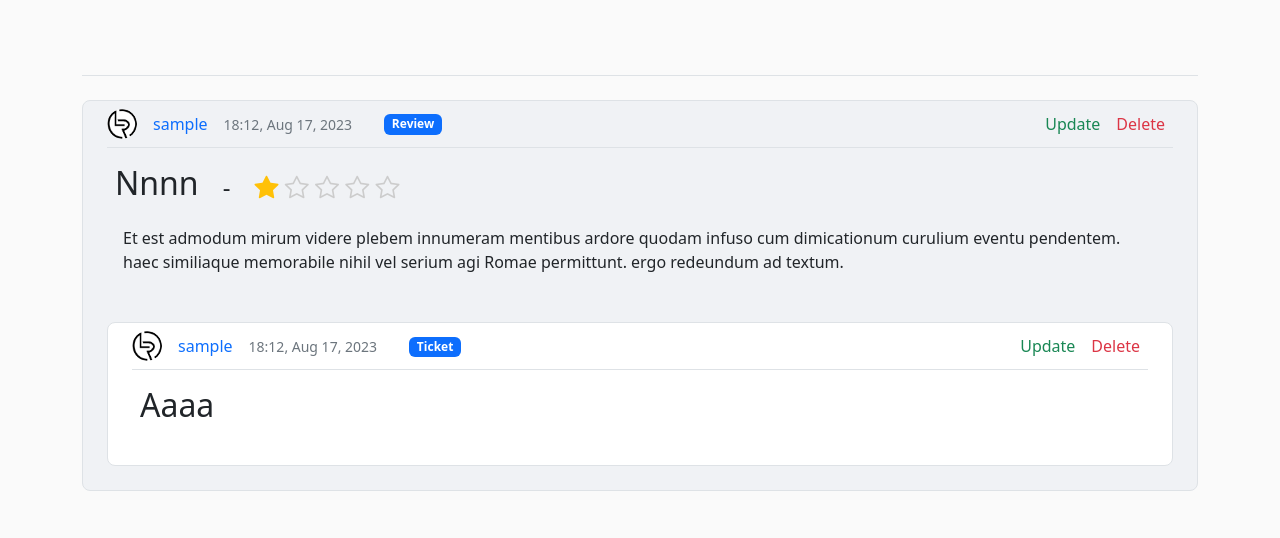
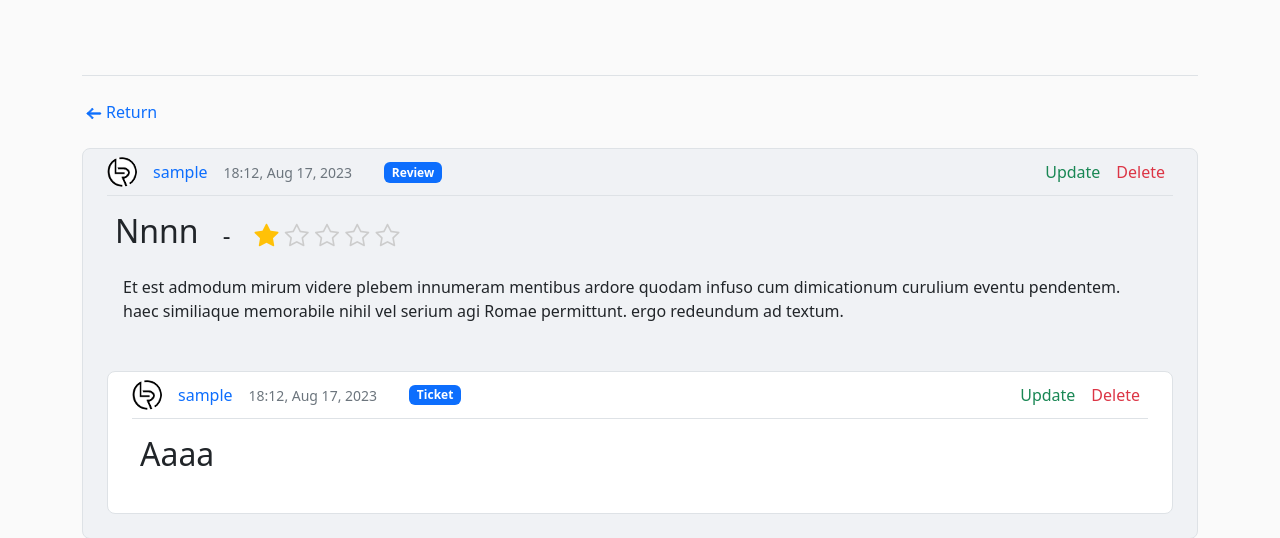
Before and after one commit to johntsinger/da-python-p9, a Django app: page /reviews/ticket/34 in a window 1280 px wide. Shown: the part 65-603 px from the top of the page. Run offline with Django 4.2, Linux system fonts and the light colour scheme; the visitor is signed in with stand-in values (Sample User, id 1); data comes from the database, SQL or seed files in the repository; some libraries are stand-ins or nearby versions.

Commit message:
Add return button in ticket detail and add request.META.HTTP_REFERER to submit_buttons_form.html and return button to get the previous url

```diff
--- a/litrevu/reviews/templates/reviews/includes/submit_buttons_form.html
+++ b/litrevu/reviews/templates/reviews/includes/submit_buttons_form.html
@@ -1,6 +1,7 @@
 <div class="vstack gap-4 gap-md-0 my-4 py-4 d-flex flex-column flex-md-row">
     <div class="col-md-6 pe-md-3">
-        <a class="btn btn-secondary w-100" href="{% url 'feed' %}?page={{ page }}" role="button">Return</a>
+        <!-- request.META.HTTP_REFERER link to the previous page if any -->
+        <a class="btn btn-secondary w-100" href="{% if request.META.HTTP_REFERER %}{{request.META.HTTP_REFERER}}{% else %}{% url 'feed' %}?page={{ page }}{% endif %}" role="button">Return</a>
     </div>
     <div class="col-md-6 ps-md-3">
         <button class="btn btn-primary w-100" type="submit" name="ticket-submit">Send</button>
--- a/litrevu/reviews/templates/reviews/includes/ticket_snippet.html
+++ b/litrevu/reviews/templates/reviews/includes/ticket_snippet.html
@@ -1,5 +1,11 @@
 {% load custom_filters %}
 
+<!-- Return button if user clicks on a ticket-->
+{% if request.resolver_match.url_name == 'ticket-detail' %}
+    <div class="d-flex align-items-center">
+        <a class="text-decoration-none" href="{% if request.META.HTTP_REFERER %}{{request.META.HTTP_REFERER}}{% else %}{% url 'feed' %}?page={{ page }}{% endif %}"><svg width="24px" height="21px" viewBox="0 0 24 24" fill="none" xmlns="http://www.w3.org/2000/svg" stroke="#0d6efd"><g id="SVGRepo_bgCarrier" stroke-width="0"></g><g id="SVGRepo_tracerCarrier" stroke-linecap="round" stroke-linejoin="round"></g><g id="SVGRepo_iconCarrier"> <path d="M10.7672 7.5431C11.0672 7.25744 11.0788 6.78271 10.7931 6.48276C10.5074 6.18281 10.0327 6.17123 9.73276 6.4569L10.7672 7.5431ZM4.48276 11.4569C4.18281 11.7426 4.17123 12.2173 4.4569 12.5172C4.74256 12.8172 5.21729 12.8288 5.51724 12.5431L4.48276 11.4569ZM5.51724 11.4569C5.21729 11.1712 4.74256 11.1828 4.4569 11.4828C4.17123 11.7827 4.18281 12.2574 4.48276 12.5431L5.51724 11.4569ZM9.73276 17.5431C10.0327 17.8288 10.5074 17.8172 10.7931 17.5172C11.0788 17.2173 11.0672 16.7426 10.7672 16.4569L9.73276 17.5431ZM5 11.25C4.58579 11.25 4.25 11.5858 4.25 12C4.25 12.4142 4.58579 12.75 5 12.75V11.25ZM19 12.75C19.4142 12.75 19.75 12.4142 19.75 12C19.75 11.5858 19.4142 11.25 19 11.25V12.75ZM9.73276 6.4569L4.48276 11.4569L5.51724 12.5431L10.7672 7.5431L9.73276 6.4569ZM4.48276 12.5431L9.73276 17.5431L10.7672 16.4569L5.51724 11.4569L4.48276 12.5431ZM5 12.75H19V11.25H5V12.75Z" fill="#0d6efd"></path> </g></svg>Return</a>
+    </div>
+{% endif %}
 <article class="rounded-3 border px-4 my-4" style="background-color: {{ color }};">
     {% if review %}
         <header class="my-2 border-bottom">
```
